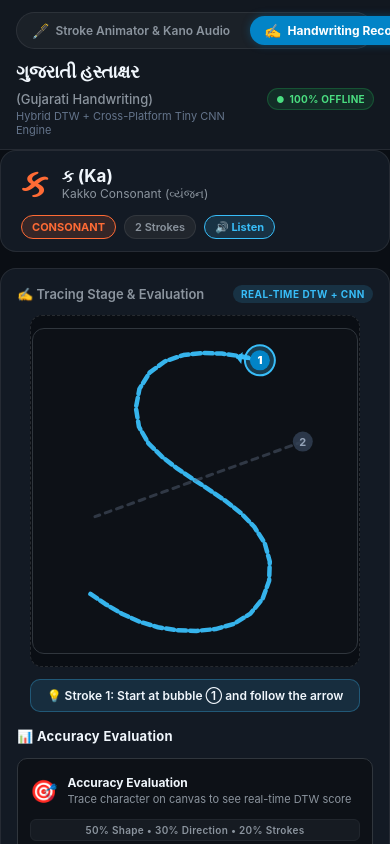
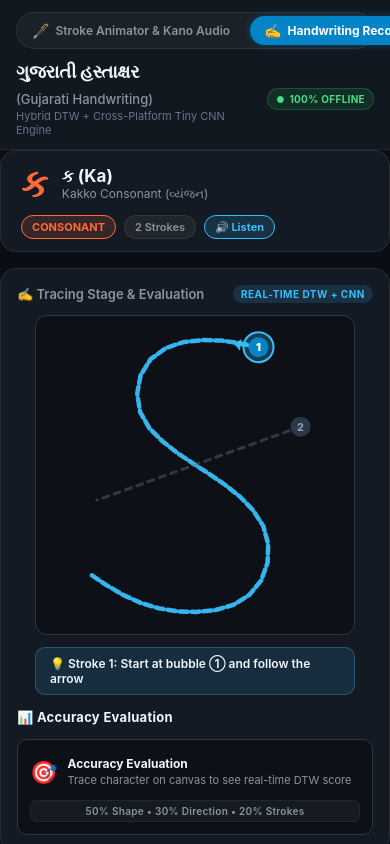
Before and after one commit to gajjartejas/gujarati-language-gen, a React Native app in the folder handwriting/: screen / in a window 390 px wide. Shown: the top 844 px of the page. Built offline with nearby package versions, Linux system fonts and the light colour scheme.

Commit message:
feat(handwriting): optimize responsive layout for tablet, mobile, and desktop viewports

```diff
--- a/handwriting/src/screens/GuidedPracticeScreen.tsx
+++ b/handwriting/src/screens/GuidedPracticeScreen.tsx
@@ -62,8 +62,9 @@ export const GuidedPracticeScreen: React.FC<GuidedPracticeScreenProps> = ({
   const [isWorksheetOpen, setIsWorksheetOpen] = useState(false);
 
   const { width: windowWidth } = useWindowDimensions();
-  const isWide = windowWidth >= 880;
-  const canvasSize = isWide ? 330 : Math.min(windowWidth - 64, 330);
+  const isDesktop = windowWidth >= 960;
+  const isTabletOrDesktop = windowWidth >= 680;
+  const canvasSize = isTabletOrDesktop ? 330 : Math.max(260, Math.min(windowWidth - 64, 320));
 
   const handleStrokesEnd = useCallback(
     (strokes: Strokes) => {
@@ -126,9 +127,9 @@ export const GuidedPracticeScreen: React.FC<GuidedPracticeScreenProps> = ({
       scrollEnabled={Platform.OS !== 'web'}
     >
       {/* Top Workspace: Stages (Left) + Settings Panel (Right) */}
-      <View style={[styles.workspaceLayout, isWide ? styles.workspaceLayoutRow : styles.workspaceLayoutCol]}>
+      <View style={[styles.workspaceLayout, isDesktop ? styles.workspaceLayoutRow : styles.workspaceLayoutCol]}>
         {/* Left Column: Character Banner + Handwriting Canvas Stage */}
-        <View style={[styles.stagesColumn, isWide && styles.stagesColumnWide]}>
+        <View style={[styles.stagesColumn, isDesktop && styles.stagesColumnWide]}>
           {/* Active Character Summary Banner */}
           <View style={styles.charHeaderBanner}>
             <View style={styles.charMainInfo}>
@@ -215,11 +216,11 @@ export const GuidedPracticeScreen: React.FC<GuidedPracticeScreenProps> = ({
               </View>
             </View>
 
-            {/* Stage Body: Canvas (Left) + Accuracy Evaluation (Right) on Desktop */}
-            <View style={[styles.stageBodyRow, !isWide && styles.stageBodyCol]}>
+            {/* Stage Body: Canvas (Left) + Accuracy Evaluation (Right) on Tablet & Desktop */}
+            <View style={[styles.stageBodyRow, !isTabletOrDesktop && styles.stageBodyCol]}>
               {/* Canvas Container */}
-              <View style={styles.canvasContainer}>
-                <View style={styles.svgStage}>
+              <View style={[styles.canvasContainer, { width: isTabletOrDesktop ? 330 : canvasSize }]}>
+                <View style={[styles.svgStage, { width: canvasSize, height: canvasSize }]}>
                   <HandwritingCanvas
                     ref={canvasRef}
                     size={canvasSize}
@@ -299,7 +300,7 @@ export const GuidedPracticeScreen: React.FC<GuidedPracticeScreenProps> = ({
         </View>
 
         {/* Right Column: Settings & Controls Panel */}
-        <View style={[styles.settingsPanel, isWide && styles.settingsPanelWide]}>
+        <View style={[styles.settingsPanel, isDesktop && styles.settingsPanelWide]}>
           <View style={styles.panelHeader}>
             <Text style={styles.panelHeaderTitle}>⚙️ Settings & Controls</Text>
           </View>
@@ -622,16 +623,16 @@ const styles = StyleSheet.create({
   stageBodyCol: {
     flexDirection: 'column',
     alignItems: 'center',
+    gap: 14,
   },
   canvasContainer: {
     alignItems: 'center',
-    width: 330,
     maxWidth: '100%',
     flexShrink: 0,
   },
   accuracyEvaluationPane: {
     flex: 1,
-    minWidth: 260,
+    minWidth: 0,
     width: '100%',
     gap: 8,
   },
```
Also changed, not shown: 2 other files (tests, documents, lock files or other folders).
